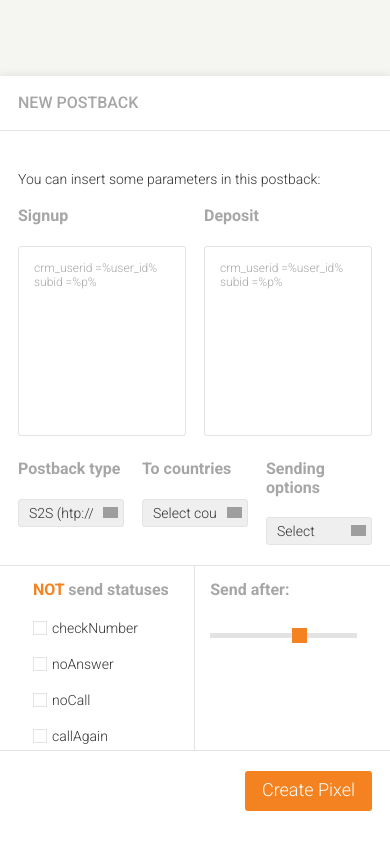
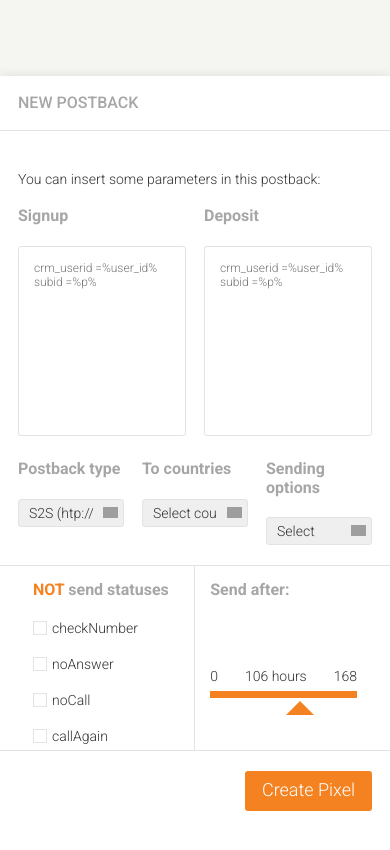
Before and after one commit to grzegorz-turek/solo-project, a website: page postback.html in a window 390 px wide. Shown: the part 122-972 px from the top of the page. Drawn offline with Linux system fonts and the light colour scheme; grey boxes are pictures that could not be loaded.

Commit message:
Fix slider and hamburger menu

```diff
--- /dev/null
+++ b/js/inputrange.js
@@ -0,0 +1,5 @@
+var slider = new Slider('#ex1', {
+	formatter: function(value) {
+		return 'Current value: ' + value;
+	}
+});
--- a/js/togglemenu.js
+++ b/js/togglemenu.js
@@ -1,8 +1,8 @@
 function toggleMenu(visible) {
-    document.querySelector('.menu__manager__container').classList.toggle('show', visible)
+    document.querySelector('.menu__link__container').classList.toggle('show', visible)
 }
 
-document.querySelector('.menu__logo_hamburger').addEventListener('click', function(e) {
+document.querySelector('.menu__hamburger').addEventListener('click', function(e) {
     e.preventDefault();
     toggleMenu()
 });
--- a/postback.html
+++ b/postback.html
@@ -112,20 +112,20 @@
             <div class="box">
                 <div class="box__heading">New postback</div>
                 <div class="box__fluid">
-                    <form action="" method="POST" class="postback">
+                    <form action="" method="POST" class="postback" oninput="result.value=parseInt(range.value)">
                         <div class="postback__title">You can insert some parameters in this postback:</div>
                         <div class="postback__box">
                             <div class="field">
                                 <div class="label">
                                     <label for="story">Signup</label>
                                 </div>
-                                <textarea id="signup" name="signup" class="postback__textarea" rows="5">crm_userid =%user_id% subid =%p%</textarea>
+                                <textarea id="signup" name="signup" class="postback__textarea" rows="5" placeholder="crm_userid =%user_id%&#10;subid =%p%"></textarea>
                             </div>
                             <div class="field">
                                 <div class="label">
                                     <label for="deposit">Deposit</label>
                                 </div>
-                                <textarea id="deposit" name="deposit" class="postback__textarea" rows="5">crm_userid =%user_id% subid =%p%</textarea>
+                                <textarea id="deposit" name="deposit" class="postback__textarea" rows="5"placeholder="crm_userid =%user_id%&#10;subid =%p%"></textarea>
                             </div>
                         </div>
                         <div class="postback__box">
@@ -162,10 +162,10 @@
                                 <select name="postback-type" id="postback-type">
                                     <option value="">Select</option>
                                     <option value="item-2">Kick'em all</option>
-                                    <option value="item-3">Fuck'em all</option>
-                                    <option value="item-4">Kill'em all</option>
+                                    <option value="item-3">Snitch'em all</option>
+                                    <option value="item-4">Hit'em all</option>
                                     <option value="item-5">Reverse'em all</option>
-                                    <option value="item-5">Interpid'em all</option>
+                                    <option value="item-5">Get'em all</option>
                                 </select>
                             </div>
                         </div>
@@ -207,12 +207,17 @@
                             </div>
                             <div class="field__wide">
                                 <div class="postback__heading label">Send after:</div>
-                                <div class="postback__values">
-                                    <input type="range" list="tickmarks" min="0" max="168" value="104" step="1">
-                                    <datalist id="tickmarks">
-                                        <option value="0" label="0">
-                                        <option value="168" label="1">
-                                    </datalist>
+                                <div class="postback__range">
+                                    <div class="range__box">
+                                        <div class="range__label">
+                                            <div>0</div>
+                                            <div>
+                                                <output name="result">106</output> hours
+                                            </div>
+                                            <div>168</div>
+                                        </div>
+                                        <input type="range" name="range" min="0" max="168" value="106" step="1">
+                                    </div>
                                 </div>
                             </div>
                         </div>
--- a/sass/components/_box_general.scss
+++ b/sass/components/_box_general.scss
@@ -320,7 +320,23 @@
     font-weight: 300;
     //border: 3px solid gold; //DEL
     padding: 0 15px;
+}
 
+.postback__range {
+    height: 130px;
+    overflow-y: auto;
+    color: $box--font-color--dark;
+    font-size: 14px;
+    font-weight: 300;
+    //border: 3px solid silver; //DEL
+    padding: 0 15px;
+    display: flex;
+    align-items: center;
+    justify-content: center;
+}
+
+.range__box {
+    width: 100%;
 }
 
 .postback__values > div {
@@ -407,91 +423,83 @@
     padding: 15px 15px 0 15px;
 }
 
-// range styling start
+.range__label {
+    display: flex;
+    justify-content: space-between;
+    //border: 3px solid blue; //DEL
+}
+
+// range styling - start
 input[type=range] {
     -webkit-appearance: none;
     width: 100%;
-    margin: 4.95px 0;
+    background: transparent;
+  }
+  input[type=range]::-webkit-slider-thumb {
+    -webkit-appearance: none;
   }
   input[type=range]:focus {
     outline: none;
   }
-  input[type=range]::-webkit-slider-runnable-track {
-    width: 100%;
-    height: 5.1px;
-    cursor: pointer;
-    box-shadow: 0px 0px 0px rgba(0, 0, 0, 0), 0px 0px 0px rgba(13, 13, 13, 0);
-    background: #e3e3e3;
-    border-radius: 0px;
-    border: 0px solid rgba(1, 1, 0, 0);
-  }
-  input[type=range]::-webkit-slider-thumb {
-    box-shadow: 0px 0px 0px rgba(0, 0, 0, 0), 0px 0px 0px rgba(13, 13, 13, 0);
-    border: 0px solid rgba(0, 0, 0, 0);
-    height: 15px;
-    width: 15px;
-    border-radius: 0px;
-    background: #f58220;
-    cursor: pointer;
-    -webkit-appearance: none;
-    margin-top: -4.95px;
-  }
-  input[type=range]:focus::-webkit-slider-runnable-track {
-    background: #e6e6e6;
-  }
-  input[type=range]::-moz-range-track {
-    width: 100%;
-    height: 5.1px;
-    cursor: pointer;
-    box-shadow: 0px 0px 0px rgba(0, 0, 0, 0), 0px 0px 0px rgba(13, 13, 13, 0);
-    background: #e3e3e3;
-    border-radius: 0px;
-    border: 0px solid rgba(1, 1, 0, 0);
-  }
-  input[type=range]::-moz-range-thumb {
-    box-shadow: 0px 0px 0px rgba(0, 0, 0, 0), 0px 0px 0px rgba(13, 13, 13, 0);
-    border: 0px solid rgba(0, 0, 0, 0);
-    height: 15px;
-    width: 15px;
-    border-radius: 0px;
-    background: #f58220;
-    cursor: pointer;
-  }
   input[type=range]::-ms-track {
     width: 100%;
-    height: 5.1px;
     cursor: pointer;
     background: transparent;
     border-color: transparent;
     color: transparent;
   }
+input[type=range]::-webkit-slider-thumb {
+    -webkit-appearance: none;
+    height: 20px;
+    width: 20px;
+    border-radius: 0;
+    background: linear-gradient(135deg, $box--button-orange 50%, transparent 50%) content-box, linear-gradient(135deg, white 50%, transparent 50%) border-box;
+    transform: rotate(45deg) translate(10px, 10px);
+    cursor: pointer;
+    margin-top: -14;
+  }
+  input[type=range]::-moz-range-thumb {
+    border: 0;
+    height: 20px;
+    width: 20px;
+    border-radius: 0;
+    background: linear-gradient(135deg, $box--button-orange 50%, transparent 50%) content-box, linear-gradient(135deg, white 50%, transparent 50%) border-box;
+    transform: rotate(45deg) translate(15px, 15px);
+    cursor: pointer;
+  }
+  input[type=range]::-ms-thumb {
+    height: 20px;
+    width: 20px;
+    background: linear-gradient(135deg, $box--button-orange 50%, transparent 50%) content-box, linear-gradient(135deg, white 50%, transparent 50%) border-box;
+    transform: rotate(45deg) translate(15px, 15px);
+    cursor: pointer;
+  }
+  input[type=range]::-webkit-slider-runnable-track {
+    width: 100%;
+    height: 7px;
+    cursor: pointer;
+    background: $box--button-orange;
+  }
+  input[type=range]::-moz-range-track {
+    width: 100%;
+    height: 7px;
+    cursor: pointer;
+    background: $box--button-orange;
+  }
+  input[type=range]::-ms-track {
+    width: 100%;
+    height: 7px;
+    cursor: pointer;
+    background: transparent;
+    border-color: transparent;
+    border-width: 16px 0;
+    color: transparent;
+  }
   input[type=range]::-ms-fill-lower {
-    background: #e0e0e0;
-    border: 0px solid rgba(1, 1, 0, 0);
-    border-radius: 0px;
-    box-shadow: 0px 0px 0px rgba(0, 0, 0, 0), 0px 0px 0px rgba(13, 13, 13, 0);
+    background: $box--button-orange;
   }
   input[type=range]::-ms-fill-upper {
-    background: #e3e3e3;
-    border: 0px solid rgba(1, 1, 0, 0);
-    border-radius: 0px;
-    box-shadow: 0px 0px 0px rgba(0, 0, 0, 0), 0px 0px 0px rgba(13, 13, 13, 0);
-  }
-  input[type=range]::-ms-thumb {
-    box-shadow: 0px 0px 0px rgba(0, 0, 0, 0), 0px 0px 0px rgba(13, 13, 13, 0);
-    border: 0px solid rgba(0, 0, 0, 0);
-    height: 15px;
-    width: 15px;
-    border-radius: 0px;
-    background: #f58220;
-    cursor: pointer;
-    height: 5.1px;
-  }
-  input[type=range]:focus::-ms-fill-lower {
-    background: #e3e3e3;
-  }
-  input[type=range]:focus::-ms-fill-upper {
-    background: #e6e6e6;
+    background: $box--line;
   }
 // range styling end
 
--- a/sass/components/_menu.scss
+++ b/sass/components/_menu.scss
@@ -108,9 +108,6 @@
         left: 31px;
 }
 
-.show {
-    display: block;
-}
 
 @media (max-width: 767px) {
     .menu__link__container {
@@ -118,6 +115,9 @@
     }
     .menu__manager__container {
         display: none;
+    }
+    .show {
+        display: block;
     }
     .menu {
         position: static;
```
Also changed, not shown: css/style.css, 1 other file.
